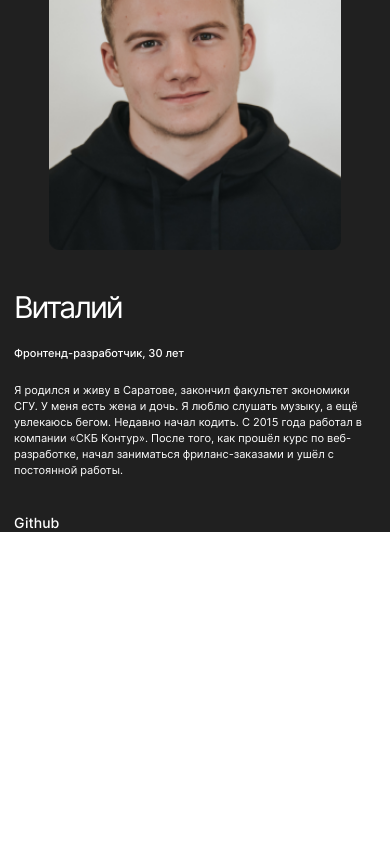
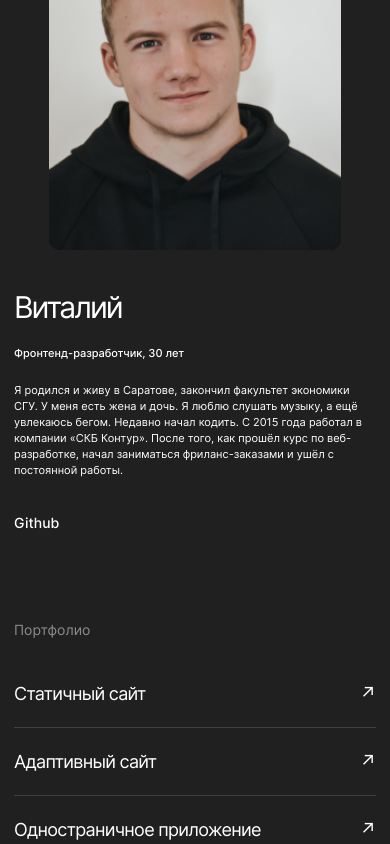
Before and after one commit to constantvalue/movies-explorer-frontend, a React (Create React App) app: page / in a window 390 px wide. Shown: the part 2677-3521 px from the top of the page. Before the commit the page ends 3209 px from the top, so only its background shows below. Built offline with nearby package versions, Linux system fonts and the light colour scheme.

Commit message:
feat: add <Portfolio/> adaptive layout

```diff
--- a/src/components/Main/AboutMe/AboutMe.css
+++ b/src/components/Main/AboutMe/AboutMe.css
@@ -89,6 +89,10 @@
 }
 
 @media screen and (max-width: 790px) {
+
+  .aboutme {
+    min-height: 604px;
+  }
   .aboutme__container {
     padding: 90px 50px 0;
   }
@@ -123,6 +127,11 @@
 }
 
 @media screen and (max-width: 650px) {
+
+  .aboutme {
+    min-height: 904px;
+  }
+
   .aboutme__title {
     font-size: 18px;
     padding-bottom: 28px;
--- a/src/components/Main/Main.jsx
+++ b/src/components/Main/Main.jsx
@@ -4,7 +4,7 @@ import NavTab from "./NavTab/NavTab";
 import AboutProject from "./AboutProject/AboutProject";
 import Techs from "./Techs/Techs";
 import AboutMe from "./AboutMe/AboutMe";
-// import Portfolio from "./Portfolio/Portfolio";
+import Portfolio from "./Portfolio/Portfolio";
 // import Footer from "../Footer/Footer";
 import Header from "../Header/Header";
 
@@ -17,8 +17,8 @@ function Main() {
       <AboutProject />
       <Techs />
       <AboutMe />
-      {/* <Portfolio />
-      <Footer/> */}
+      <Portfolio />
+      {/* <Footer/> */}
     </div>
   );
 }
--- a/src/components/Main/Portfolio/Portfolio.css
+++ b/src/components/Main/Portfolio/Portfolio.css
@@ -59,3 +59,40 @@
   line-height: 60px; /* 200% */
   letter-spacing: -1.2px;
 }
+
+@media screen and (max-width: 790px) {
+  .portfolio {
+    padding: 0 50px;
+  }
+
+  .portfolio__link {
+    font-size: 28px;
+    line-height: 50px; /* 178.571% */
+    letter-spacing: -1.12px;
+  }
+}
+
+@media screen and (max-width: 500px) {
+  .portfolio {
+    padding: 0 14px;
+  }
+
+  .portfolio__link {
+    padding-bottom: 19px;
+    font-size: 18px;
+    line-height: 28px; /* 155.556% */
+    letter-spacing: -0.72px;
+  }
+
+  .portfolio__arrow {
+    font-size: 18px;
+    line-height: 28px; /* 155.556% */
+    letter-spacing: -0.72px;
+  }
+
+  .portfolio__heading {
+    font-size: 14px;
+    line-height: 20px; /* 142.857% */
+    padding-bottom: 40px;
+  }
+}
```
